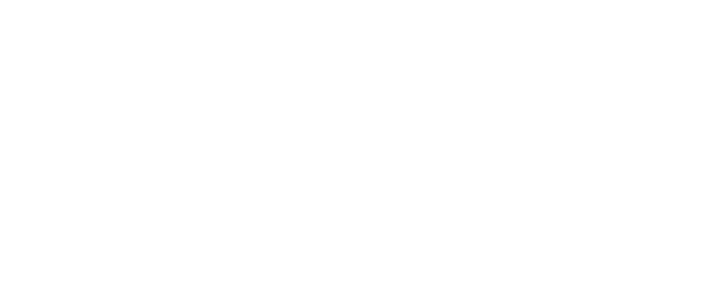
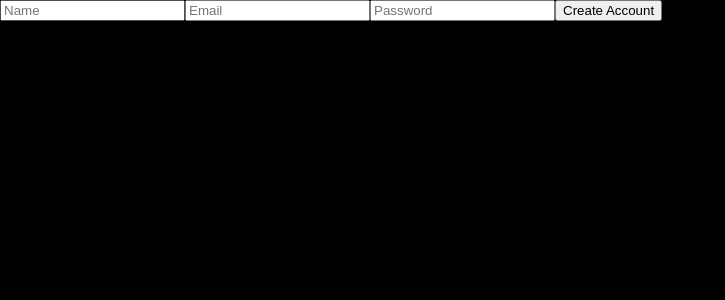
Before and after one commit to leeseungnam1234/Lwitter, a React (Vite) app: page /create-account in a window 1280 px wide. Shown: the top 300 px of the page, without its empty margins (0-725 px from the left). Built offline with nearby package versions, Linux system fonts and the light colour scheme.

Commit message:
Forms and UI

```diff
--- a/src/App.tsx
+++ b/src/App.tsx
@@ -1,7 +1,67 @@
+import { RouterProvider, createBrowserRouter } from "react-router-dom"
+import Layout from "./components/layout"
+import Home from "./routes/home"
+import Profile from "./routes/profile"
+import Login from "./routes/login"
+import CreateAccount from "./components/create-account"
+import { createGlobalStyle } from "styled-components"
+import reset from "styled-reset"
+import { useEffect, useState } from "react"
+import LoadingScreen from "./components/loading-screen"
+import { auth } from "./firebase"
+
+const router = createBrowserRouter([
+    {
+        path:'/',
+        element:<Layout/>,
+        children:[
+            {
+                path:'',
+                element:<Home/>
+            },
+            {
+                path:'profile',
+                element:<Profile/>
+            }
+        ]
+    },
+    {
+        path:'/login',
+        element:<Login/>
+    },
+    {
+        path:'create-account',
+        element:<CreateAccount/>
+    }
+])
+
+const GlobalStyles = createGlobalStyle`
+    ${reset}
+    *{
+        box-sizing: border-box;
+    }
+    body{
+        background-color: black;
+        color: white;
+        font-family: system-ui, -apple-system, BlinkMacSystemFont,
+        'Segoe UI', Roboto, Oxygen, Ubuntu, Cantarell, 'Open Sans', 'Helvetica Neue', sans-serif;
+    }
+`
+
 function App() {
+    const [isLoading, setLoading] = useState(true)
+    const init = async()=>{
+        await auth.authStateReady()
+        setLoading(false)
+    }
+    useEffect(()=>{
+        init()
+    },[])
+
     return (
         <>
-
+            <GlobalStyles/>
+            {isLoading ? <LoadingScreen/> : <RouterProvider router={router}/>}
         </>
     )
 }
--- /dev/null
+++ b/src/components/create-account.tsx
@@ -0,0 +1,63 @@
+import { useState } from "react"
+import styled from "styled-components"
+
+
+const Wrapper = styled.div`
+
+`
+
+const Form = styled.form`
+
+`
+
+const Input = styled.input`
+
+`
+
+export default function CreateAccount() {
+    const [isLoading, setLoading] = useState(false)
+    const [name, setName] = useState('')
+    const [email, setEmail] = useState('')
+    const [password, setPassword] = useState('')
+
+    const onChange = (e:React.ChangeEvent<HTMLInputElement>) => {
+        const {
+            target: {name, value}
+        } = e
+        if (name === 'name') {
+            setName(value)
+        } else if (name === 'email') {
+            setEmail(value)
+        } else if (name === 'password') {
+            setPassword(value)
+        }
+    }
+
+    return (
+        <Wrapper>
+            <Form>
+                <Input
+                    name="name"
+                    value={name}
+                    placeholder="Name"
+                    type="text"
+                    required/>
+                <Input
+                    name="email"
+                    value={email}
+                    placeholder="Email"
+                    type="email"
+                    required/>
+                <Input
+                    name="password"
+                    value={password}
+                    placeholder="Password"
+                    type="Password"
+                    required/>
+                <Input
+                    type="submit"
+                    value="Create Account"/>
+            </Form>
+        </Wrapper>
+    )
+}
--- /dev/null
+++ b/src/components/layout.tsx
@@ -0,0 +1,10 @@
+import { Outlet } from "react-router-dom";
+
+export default function Layout() {
+    return(
+        <>
+            <h1>Layout</h1>
+            <Outlet/>
+        </>
+    )
+}
--- /dev/null
+++ b/src/components/loading-screen.tsx
@@ -0,0 +1,18 @@
+import styled from "styled-components"
+
+const Wrapper = styled.div`
+    height: 100vh;
+    display: flex;
+    justify-content: center;
+    align-items: center;
+`
+
+const Text = styled.span`
+    font-size:24px;
+`
+
+export default function LoadingScreen() {
+  return (
+    <Wrapper><Text>Loading....</Text></Wrapper>
+  )
+}
--- /dev/null
+++ b/src/firebase.ts
@@ -0,0 +1,17 @@
+import { initializeApp } from "firebase/app";
+import { getAuth } from "firebase/auth";
+
+const firebaseConfig = {
+  apiKey: "AIzaSyBAfhiNopiCAYQLuB9Rz3gzCL1YUXrRR5M",
+  authDomain: "lwitter-756bb.firebaseapp.com",
+  projectId: "lwitter-756bb",
+  storageBucket: "lwitter-756bb.appspot.com",
+  messagingSenderId: "216352176579",
+  appId: "1:216352176579:web:a02039a459cd3501f3a576",
+  measurementId: "G-847Y41JNN2"
+};
+
+// Initialize Firebase
+const app = initializeApp(firebaseConfig);
+
+export const auth = getAuth(app)
--- /dev/null
+++ b/src/routes/home.tsx
@@ -0,0 +1,5 @@
+export default function Home(){
+    return(
+        <h1>Home!</h1>
+    )
+}
--- /dev/null
+++ b/src/routes/login.tsx
@@ -0,0 +1,5 @@
+export default function login() {
+  return (
+    <h1>login</h1>
+  )
+}
--- /dev/null
+++ b/src/routes/profile.tsx
@@ -0,0 +1,5 @@
+export default function Profile(){
+    return(
+        <h1>Profile</h1>
+    )
+}
```
Also changed, not shown: package.json (+6 -1 lines), 1 other file (tests, documents, lock files or other folders).
